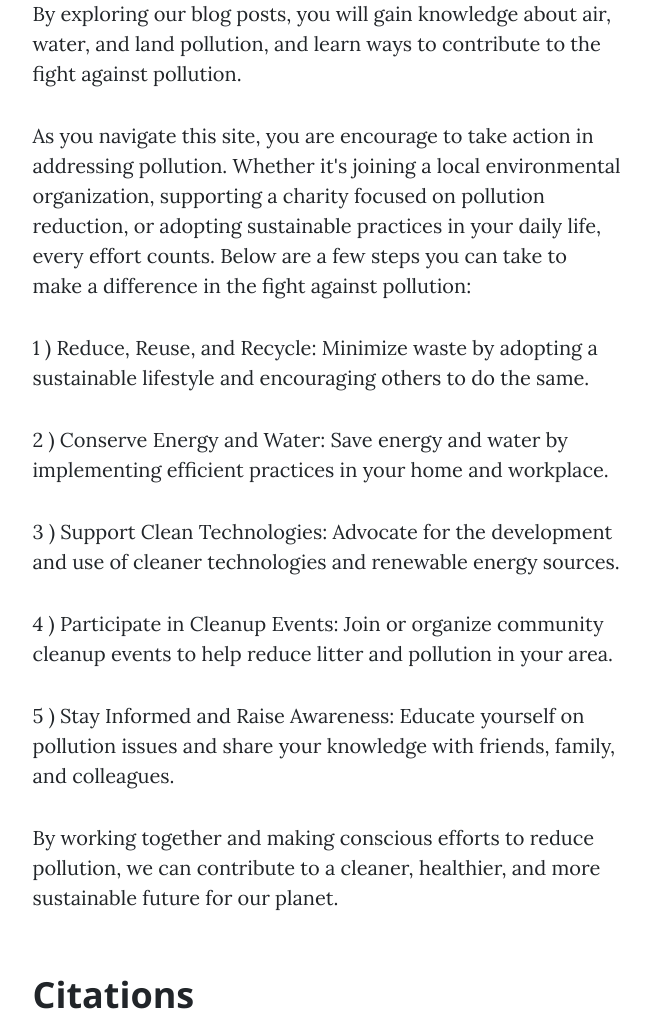
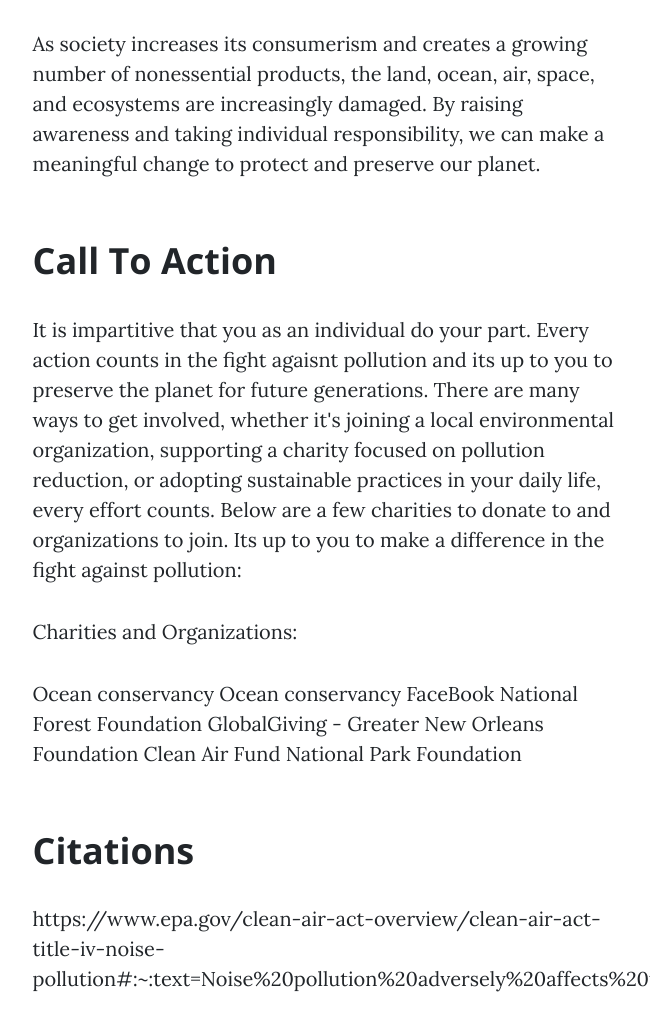
Before and after one commit to laubacha/ISS21000434Final, a plain HTML site: page about.html in a window 1280 px wide. Shown: the part 1197-2217 px from the top of the page, without its empty margins (313-963 px from the left). Drawn offline with nearby package versions, Linux system fonts and the light colour scheme.

Commit message:
Update about.html
second main

```diff
--- a/about.html
+++ b/about.html
@@ -41,8 +41,8 @@
                 <div class="row gx-4 gx-lg-5 justify-content-center">
                     <div class="col-md-10 col-lg-8 col-xl-7">
                         <div class="page-heading">
-                            <h1>Havent we fixed pollution?</h1>
-                            <span class="subheading">by Adam Laubach</span>
+                            <h1>The Ongoing Pollution Crisis</h1>
+                            <span class="subheading">by Meredith Olzem and Adam Laubach</span>
                         </div>
                     </div>
                 </div>
@@ -53,15 +53,17 @@
             <div class="container px-4 px-lg-5">
                 <div class="row gx-4 gx-lg-5 justify-content-center">
                     <div class="col-md-10 col-lg-8 col-xl-7">
-                        <p>While significant progress has been made in addressing pollution issues, the battle is far from over. Pollution continues to consume our planet in various forms, including air, water, and land pollution.This poses threats to our environment, wildlife, and human health. It is crucial that we continue to raise awareness about pollution and take action to reduce its effects.</p>
-                        <p>This website aims to bring attention to the ongoing challenges associated with pollution and provide valuable resources for those interested in making a difference. We have gathered insights from experts, activists, and academics to offer a comprehensive understanding of the three types of pollution. By exploring our blog posts, you will gain knowledge about air, water, and land pollution, and learn ways to contribute to the fight against pollution.</p>
-                        <p>As you navigate this site, you are encourage to take action in addressing pollution. Whether it's joining a local environmental organization, supporting a charity focused on pollution reduction, or adopting sustainable practices in your daily life, every effort counts. Below are a few steps you can take to make a difference in the fight against pollution:</p>
-                        <p>1 ) Reduce, Reuse, and Recycle: Minimize waste by adopting a sustainable lifestyle and encouraging others to do the same.</p>
-                        <p>2 ) Conserve Energy and Water: Save energy and water by implementing efficient practices in your home and workplace.</p>
-                        <p>3 ) Support Clean Technologies: Advocate for the development and use of cleaner technologies and renewable energy sources.</p>
-                        <p>4 ) Participate in Cleanup Events: Join or organize community cleanup events to help reduce litter and pollution in your area.</p>
-                        <p>5 ) Stay Informed and Raise Awareness: Educate yourself on pollution issues and share your knowledge with friends, family, and colleagues.</p>
-                        <p>By working together and making conscious efforts to reduce pollution, we can contribute to a cleaner, healthier, and more sustainable future for our planet.</p>
+                        <p>The Earth's environmental health has gone significantly downhill. As a result animal species have gone extinct, communities have less food, and more. Our genuine concern prompted us to spread awareness about the general topic of pollution. Pollution has the ability to affect ecosystems and any organism that lives in it. This can cause species to decline, altering biodiversity. It also affects those who depend on the ocean for food, tourism, and income. The amount of plastic littered across the world right now is tremendous, so what will it be like for future generations? No change will cause not only animal decline, but human decline. To help bring awareness and change please share this website and consider donating to reliable organizations.</p>
+                        <p>As society increases its consumerism and creates a growing number of nonessential products, the land, ocean, air, space, and ecosystems are increasingly damaged. By raising awareness and taking individual responsibility, we can make a meaningful change to protect and preserve our planet.</p>
+                        <h2 class="section-heading">Call To Action</h2>
+                        <p>It is impartitive that you as an individual do your part. Every action counts in the fight agaisnt pollution and its up to you to preserve the planet for future generations. There are many ways to get involved, whether it's joining a local environmental organization, supporting a charity focused on pollution reduction, or adopting sustainable practices in your daily life, every effort counts. Below are a few charities to donate to and organizations to join. Its up to you to make a difference in the fight against pollution:</p>
+                        <p>Charities and Organizations:</p>
+                        <a href="https://oceanconservancy.org/">Ocean conservancy</a>
+                        <a href="https://www.facebook.com/oceanconservancy/">Ocean conservancy FaceBook</a>
+                        <a href="https://www.nationalforests.org/">National Forest Foundation</a>
+                        <a href="https://www.globalgiving.org/projects/gulf-coast-oil-spill-fund/">GlobalGiving - Greater New Orleans Foundation</a>
+                        <a href="https://www.cleanairfund.org/">Clean Air Fund</a>
+                        <a href="https://www.nationalparks.org">National Park Foundation</a>
                         <h2 class="section-heading">Citations</h2>
                         <p>https://www.epa.gov/clean-air-act-overview/clean-air-act-title-iv-noise-pollution#:~:text=Noise%20pollution%20adversely%20affects%20the,sleep%20disruption%2C%20and%20lost%20productivity</p>
                         <p>https://eds.p.ebscohost.com/eds/detail/detail?vid=2&sid=4f87b5a8-f01a-47ac-8982-87ea00a8de1b%40redis&bdata=JnNpdGU9ZWRzLWxpdmU%3d#AN=155467538&db=poh</p>
```
